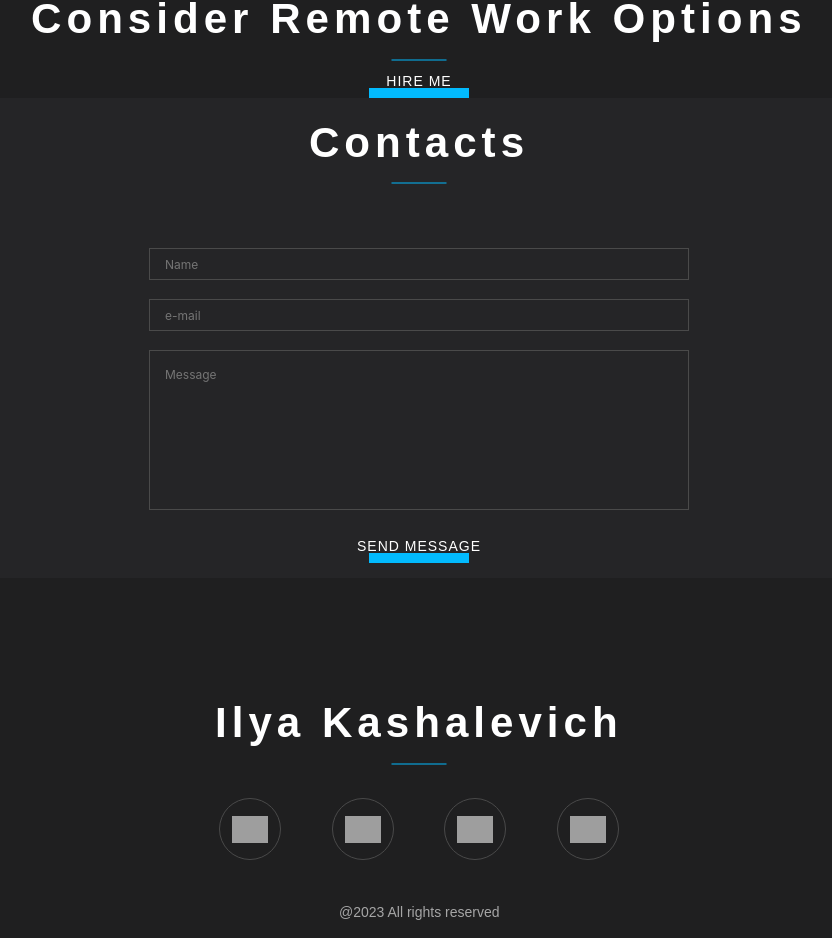
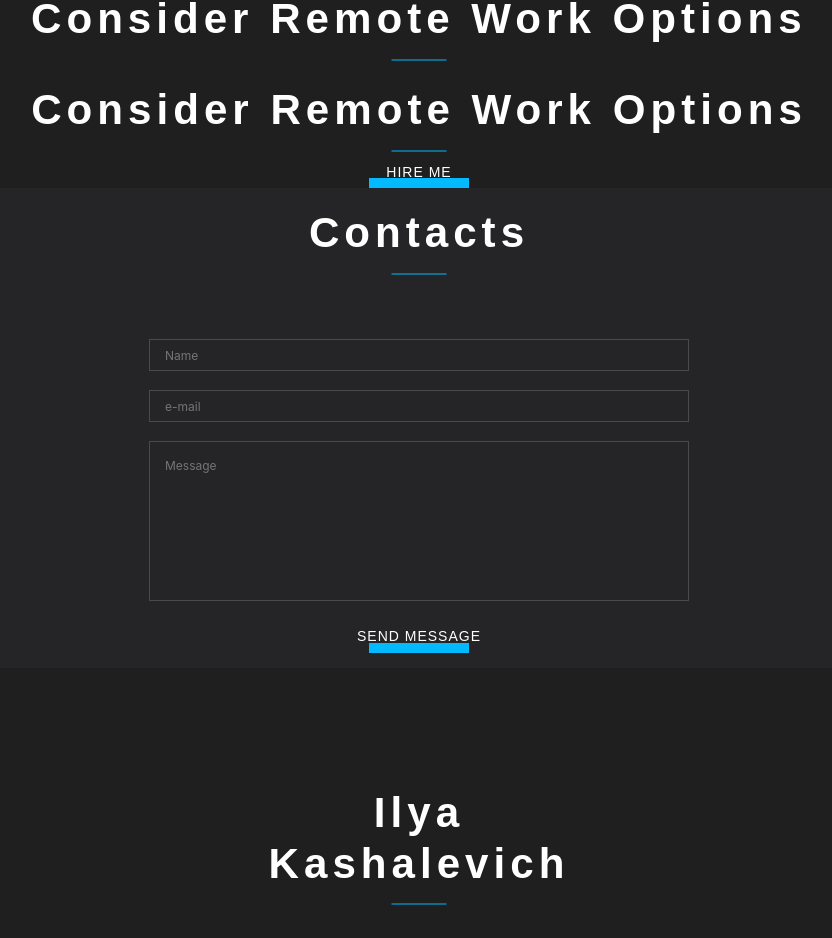
Before and after one commit to iliik/cv, a React (Create React App) app: page / in a window 1280 px wide. Shown: the part 1831-2769 px from the top of the page, without its empty margins (221-1053 px from the left). Built offline with nearby package versions, Linux system fonts and the light colour scheme; grey boxes are pictures that could not be loaded; a web font is replaced by a local one.

Commit message:
Boous-efect

```diff
--- a/src/common/styles/Container.module.css
+++ b/src/common/styles/Container.module.css
@@ -6,4 +6,5 @@
     align-items: center;
     justify-content: center;
     flex-wrap: wrap;
+
 }
--- a/src/footer/Footer.js
+++ b/src/footer/Footer.js
@@ -5,15 +5,15 @@ import telegramIcon from '../assets/icon/telegram.svg'
 import likednIcon from '../assets/icon/LinkedIn-Icon-Logo.wine.svg'
 import vkIcon from '../assets/icon/vk-circled.png'
 import instagramIcon from '../assets/icon/Capture001.png'
-import {Roll} from "react-awesome-reveal";
+import {Slide} from "react-awesome-reveal";
 
 function Footer() {
     return (
         <div className={style.footer}>
+            <Slide>
+                <div className={style.container}>
 
-            <div className={style.container}>
-                <Roll>
-                <Title text={'Ilya Kashalevich'}/>
+                    <Title text={'Ilya Kashalevich'}/>
 
                     <div className={style.socialIcons}>
                         <div className={style.socialIcon}><a href='https://t.me/koshelben'><img src={telegramIcon}
@@ -28,9 +28,13 @@ function Footer() {
                             src={instagramIcon} alt=''/></a></div>
                     </div>
 
-                <h2 className={style.date}> @2023 All rights reserved</h2>
-            </Roll>
-            </div>
+                    <h2 className={style.date}> @2023 All rights reserved</h2>
+
+                </div>
+
+
+            </Slide>
+
 
         </div>
     );
--- a/src/options/Options.js
+++ b/src/options/Options.js
@@ -3,19 +3,36 @@ import style from './Options.module.scss'
 import styleContainer from "../common/styles/Container.module.css";
 import Title from "../common/components/title/Title";
 import {Button} from "../common/components/button/Button";
-import {Roll} from "react-awesome-reveal";
+
+import {Fade} from "react-awesome-reveal";
+
+
+import {Bounce} from "react-awesome-reveal";
+import {JackInTheBox} from "react-awesome-reveal";
+import {Rotate} from "react-awesome-reveal";
+import {Slide} from "react-awesome-reveal";
 
 function Options() {
     return (
         <div className={style.optionsBlock}>
 
             <div className={`${styleContainer.container} ${style.optionsContainer}`}>
-                <Roll>
-                        <Title text={'Consider remote work options'}/>
-                </Roll>
-                        <Button text={'Hire me'}/>
+                {/*<Fade>    <Title text={'Consider remote work options'}/></Fade>*/}
 
 
+
+
+
+
+                {/*<Rotate><Title text={'Consider remote work options'}/> </Rotate>*/}
+
+
+                {/*<JackInTheBox><Title text={'Consider remote work options'}/></JackInTheBox>*/}
+                <Bounce> <Title text={'Consider remote work options'}/></Bounce>
+
+                <Slide ><Title text={'Consider remote work options'}/></Slide>
+
+                <Button text={'Hire me'}/>
             </div>
 
         </div>
```
